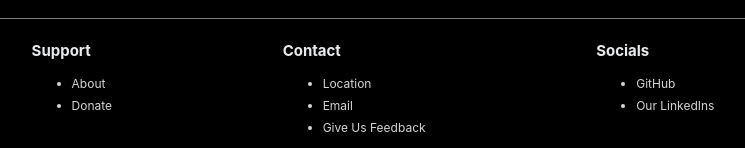
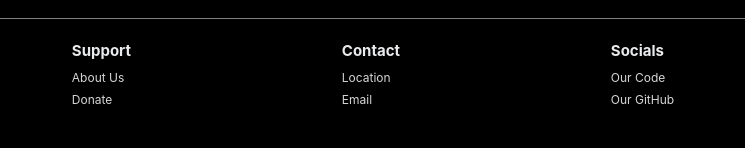
Before and after one commit to tr-vs/realist, a React (Create React App) app in the folder frontend/rea-list/: page /landing in a window 1280 px wide. Shown: the part 2382-2530 px from the top of the page, without its empty margins (267-1012 px from the left). After the commit the page ends 2496 px from the top, so only its background shows below. Built offline with nearby package versions, Linux system fonts and the light colour scheme.

Commit message:
Implemented and edited footer for home page

```diff
--- a/frontend/rea-list/src/pages/Home.js
+++ b/frontend/rea-list/src/pages/Home.js
@@ -6,6 +6,8 @@ import { useEffect, useState } from 'react';
 import { useAuthContext } from '../hooks/useAuthContext';
 import SideBar from '../templates/SideBar';
 import TimeStamp from '../templates/TimeStamp';
+import Footer from '../templates/Footer';
+
 
 const Home = () => {
     const [isCommunityClicked, setIsCommunityClicked] = useState(false);
@@ -24,7 +26,7 @@ const Home = () => {
             />
             <TimeStamp/>
 
-            <div className="full-page">
+            <div className="full-page" style={{ paddingBottom: '100px' }}>
                 {/* <-- Two pages for community and friends and statistics-> */}
                 <div className="page-content">
                     {isFriendsClicked && <Friends></Friends>}
@@ -32,6 +34,7 @@ const Home = () => {
                 </div>
                 {<SideBar isSidebarClicked={isSidebarClicked} />}
             </div>
+            <Footer />
         </div>
     );
 };
--- a/frontend/rea-list/src/styles/FooterStyles.css
+++ b/frontend/rea-list/src/styles/FooterStyles.css
@@ -3,6 +3,7 @@
     display: flex;
     justify-content: center;
     align-items: center;
+
 }
 
 
@@ -21,7 +22,9 @@
 }
 
 .footer-list {
-
+    list-style-type: none;
+    padding: 0;
+    margin: 0;
 }
 
 .footer-list-item {
--- a/frontend/rea-list/src/templates/Footer.js
+++ b/frontend/rea-list/src/templates/Footer.js
@@ -7,23 +7,22 @@ const Footer = () => {
                 <div>
                     <h1 className="footer-list-title">Support</h1>
                     <ul className="footer-list">
-                        <li className="footer-list-item"> <a href = "https://www.ucla.edu/" className="footer-list-item"> About </a></li>
-                        <li className="footer-list-item"> <a href = "https://www.ucla.edu/" className="footer-list-item"> Donate </a></li>
+                        <li className="footer-list-item"> <a href = "https://docs.google.com/presentation/d/17s7EROZYcndUFGXO3eVGDJ2ufHWQGr0iAtz2lyWuZ_g/edit?usp=sharing" className="footer-list-item"> About Us</a></li>
+                        <li className="footer-list-item"> <a href = "https://www.buymeacoffee.com/realistdonation" className="footer-list-item"> Donate </a></li>
                     </ul>
                 </div>
                 <div>
                     <h1 className="footer-list-title">Contact</h1>
                     <ul className="footer-list">
                         <li className="footer-list-item"> <a href = "https://www.ucla.edu/" className="footer-list-item"> Location </a></li>
-                        <li className="footer-list-item"> <a href = "https://www.ucla.edu/" className="footer-list-item"> Email </a></li>
-                        <li className="footer-list-item"> <a href = "https://www.ucla.edu/" className="footer-list-item"> Give Us Feedback </a></li>
+                        <li className="footer-list-item"> <a href= "mailto:support@realist.top" className="footer-list-item"> Email </a></li>
                     </ul>
                 </div>
                 <div>
                     <h1 className="footer-list-title">Socials</h1>
                     <ul className="footer-list">
-                        <li className="footer-list-item"> <a href = "https://github.com/tr-vs/realist" className="footer-list-item"> GitHub </a></li>
-                        <li className="footer-list-item"> <a href = "https://www.ucla.edu/" className="footer-list-item"> Our LinkedIns </a></li>
+                        <li className="footer-list-item"> <a href = "https://github.com/tr-vs/realist" className="footer-list-item"> Our Code </a></li>
+                        <li className="footer-list-item"> <a href = "https://linktr.ee/realistlinktree" className="footer-list-item"> Our GitHub </a></li>
                     </ul>
                 </div>
             </div>
```
